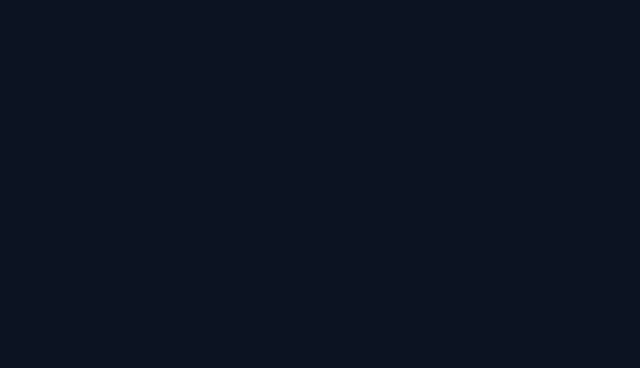
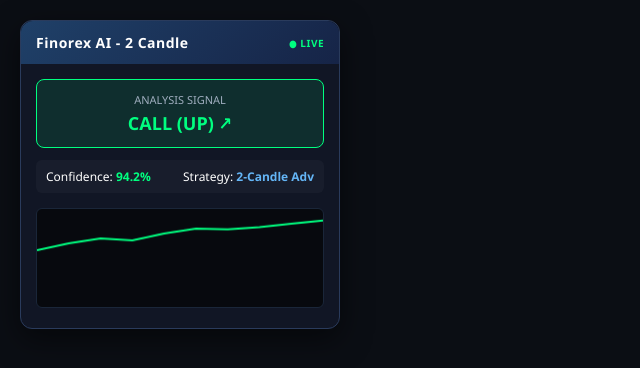
Before and after one commit to juyel629/finorex-bot, a plain HTML site: page index.html in a window 1280 px wide. Shown: the whole page, without its empty margins (0-640 px from the left). Drawn offline with Linux system fonts and the light colour scheme.

Commit message:
Refactor index.html with new styles and layout

```diff
--- a/index.html
+++ b/index.html
@@ -12,61 +12,166 @@
             font-family: 'Segoe UI', Tahoma, Geneva, Verdana, sans-serif;
         }
         body {
-            background-color: #0c1322;
+            background-color: #0b0e14;
             color: #ffffff;
             height: 100vh;
             overflow: hidden;
             display: flex;
-            flex-direction: column;
-            justify-content: space-between;
+            justify-content: center;
+            align-items: center;
         }
-        /* Quotex Background Chart Grid Simulator */
-        .qx-bg {
+        .draggable-overlay {
             position: absolute;
-            top: 0;
-            left: 0;
-            width: 100%;
-            height: 100%;
-            background-image:
-                linear-gradient(rgba(255,255,255,0.03) 1px, transparent 1px),
-                linear-gradient(90deg, rgba(255,255,255,0.03) 1px, transparent 1px);
-            background-size: 40px 40px;
-            z-index: 1;
+            top: 20px;
+            left: 20px;
+            width: 320px;
+            background: rgba(18, 24, 38, 0.95);
+            border: 1px solid #2a3b5c;
+            border-radius: 12px;
+            box-shadow: 0 10px 30px rgba(0, 0, 0, 0.5);
+            backdrop-filter: blur(10px);
+            z-index: 1000;
+            cursor: move;
+            user-select: none;
         }
-        /* Top Header */
-        header {
-            position: relative;
-            z-index: 10;
-            background: #131b2e;
-            padding: 10px 15px;
+        .header {
+            background: linear-gradient(135deg, #1f4068, #162447);
+            padding: 12px 15px;
+            border-top-left-radius: 12px;
+            border-top-right-radius: 12px;
             display: flex;
             justify-content: space-between;
             align-items: center;
-            border-bottom: 1px solid #1f2c48;
+            font-weight: bold;
+            font-size: 14px;
+            letter-spacing: 0.5px;
         }
-        .account-info {
+        .content {
+            padding: 15px;
+        }
+        .signal-box {
+            background: rgba(0, 255, 128, 0.1);
+            border: 1px solid #00ff80;
+            border-radius: 8px;
+            padding: 12px;
+            text-align: center;
+            margin-bottom: 12px;
+        }
+        .signal-title {
+            font-size: 11px;
+            color: #a0aec0;
+            text-transform: uppercase;
+            margin-bottom: 4px;
+        }
+        .signal-value {
+            font-size: 18px;
+            font-weight: bold;
+            color: #00ff80;
+        }
+        .metrics {
             display: flex;
-            align-items: center;
-            gap: 10px;
-            font-size: 14px;
+            justify-content: space-between;
+            font-size: 12px;
+            margin-bottom: 15px;
+            background: rgba(255, 255, 255, 0.03);
+            padding: 8px 10px;
+            border-radius: 6px;
         }
-        .demo-badge {
-            background: #2a3b5c;
-            color: #00e676;
-            padding: 3px 8px;
-            border-radius: 4px;
-            font-weight: bold;
-            font-size: 12px;
+        canvas {
+            width: 100%;
+            height: 100px;
+            background: #07090e;
+            border-radius: 6px;
+            border: 1px solid #1a2639;
         }
-        .deposit-btn {
-            background: #00c853;
-            color: white;
-            border: none;
-            padding: 6px 14px;
-            border-radius: 4px;
-            font-weight: bold;
-            cursor: pointer;
+    </style>
+</head>
+<body>
+
+    <div class="draggable-overlay" id="botOverlay">
+        <div class="header">
+            <span>Finorex AI - 2 Candle</span>
+            <span style="color: #00ff80; font-size: 10px;">● LIVE</span>
+        </div>
+        <div class="content">
+            <div class="signal-box">
+                <div class="signal-title">Analysis Signal</div>
+                <div class="signal-value" id="signalText">CALL (UP) ↗</div>
+            </div>
+            <div class="metrics">
+                <span>Confidence: <strong id="confValue" style="color: #00ff80;">94.2%</strong></span>
+                <span>Strategy: <strong style="color: #64b5f6;">2-Candle Adv</strong></span>
+            </div>
+            <canvas id="miniChart"></canvas>
+        </div>
+    </div>
+
+    <script>
+        const overlay = document.getElementById('botOverlay');
+        let isDragging = false, startX, startY, initialX = 20, initialY = 20;
+
+        overlay.addEventListener('mousedown', dragStart);
+        document.addEventListener('mousemove', drag);
+        document.addEventListener('mouseup', dragEnd);
+
+        overlay.addEventListener('touchstart', dragStart, {passive: true});
+        document.addEventListener('touchmove', drag, {passive: false});
+        document.addEventListener('touchend', dragEnd);
+
+        function dragStart(e) {
+            isDragging = true;
+            let clientX = e.type === 'touchstart' ? e.touches[0].clientX : e.clientX;
+            let clientY = e.type === 'touchstart' ? e.touches[0].clientY : e.clientY;
+            startX = clientX - initialX;
+            startY = clientY - initialY;
         }
 
-        /* Floating Widget Container */
-        .floating
+        function drag(e) {
+            if (!isDragging) return;
+            if (e.type === 'touchmove') e.preventDefault();
+            let clientX = e.type === 'touchmove' ? e.touches[0].clientX : e.clientX;
+            let clientY = e.type === 'touchmove' ? e.touches[0].clientY : e.clientY;
+            initialX = clientX - startX;
+            initialY = clientY - startY;
+            overlay.style.left = initialX + 'px';
+            overlay.style.top = initialY + 'px';
+            overlay.style.position = 'fixed';
+        }
+
+        function dragEnd() { isDragging = false; }
+
+        const canvas = document.getElementById('miniChart');
+        const ctx = canvas.getContext('2d');
+        canvas.width = 290;
+        canvas.height = 100;
+
+        let prices = [50, 55, 53, 60, 58, 65, 70, 68, 75, 80];
+
+        function drawChart() {
+            ctx.clearRect(0, 0, canvas.width, canvas.height);
+            ctx.beginPath();
+            ctx.strokeStyle = '#00ff80';
+            ctx.lineWidth = 2;
+
+            let step = canvas.width / (prices.length - 1);
+            for (let i = 0; i < prices.length; i++) {
+                let x = i * step;
+                let y = canvas.height - (prices[i] / 100) * canvas.height;
+                if (i === 0) ctx.moveTo(x, y);
+                else ctx.lineTo(x, y);
+            }
+            ctx.stroke();
+        }
+
+        setInterval(() => {
+            prices.shift();
+            let last = prices[prices.length - 1];
+            let next = Math.max(20, Math.min(90, last + (Math.random() * 10 - 5)));
+            prices.push(next);
+            drawChart();
+        }, 1200);
+
+        drawChart();
+    </script>
+</body>
+</html>
```
